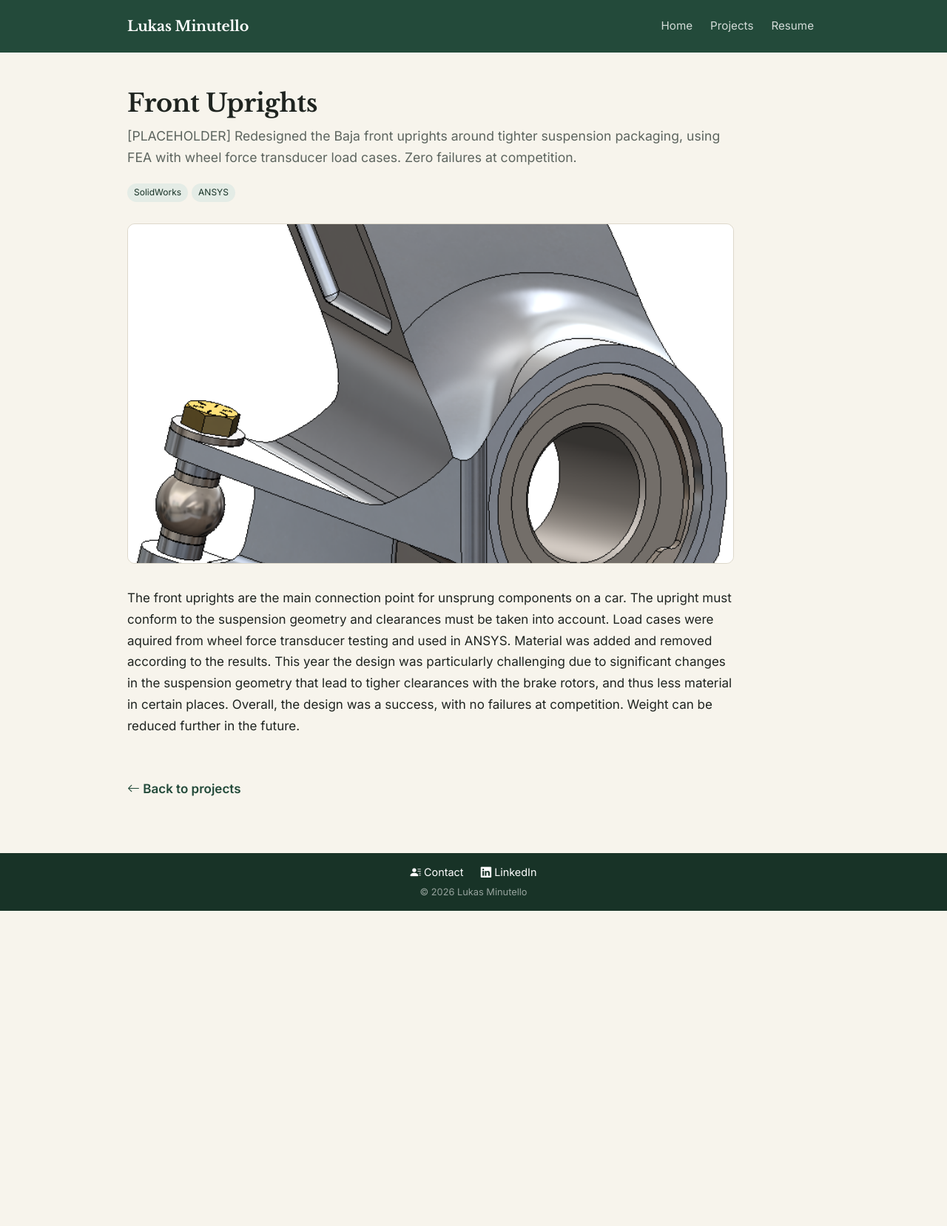
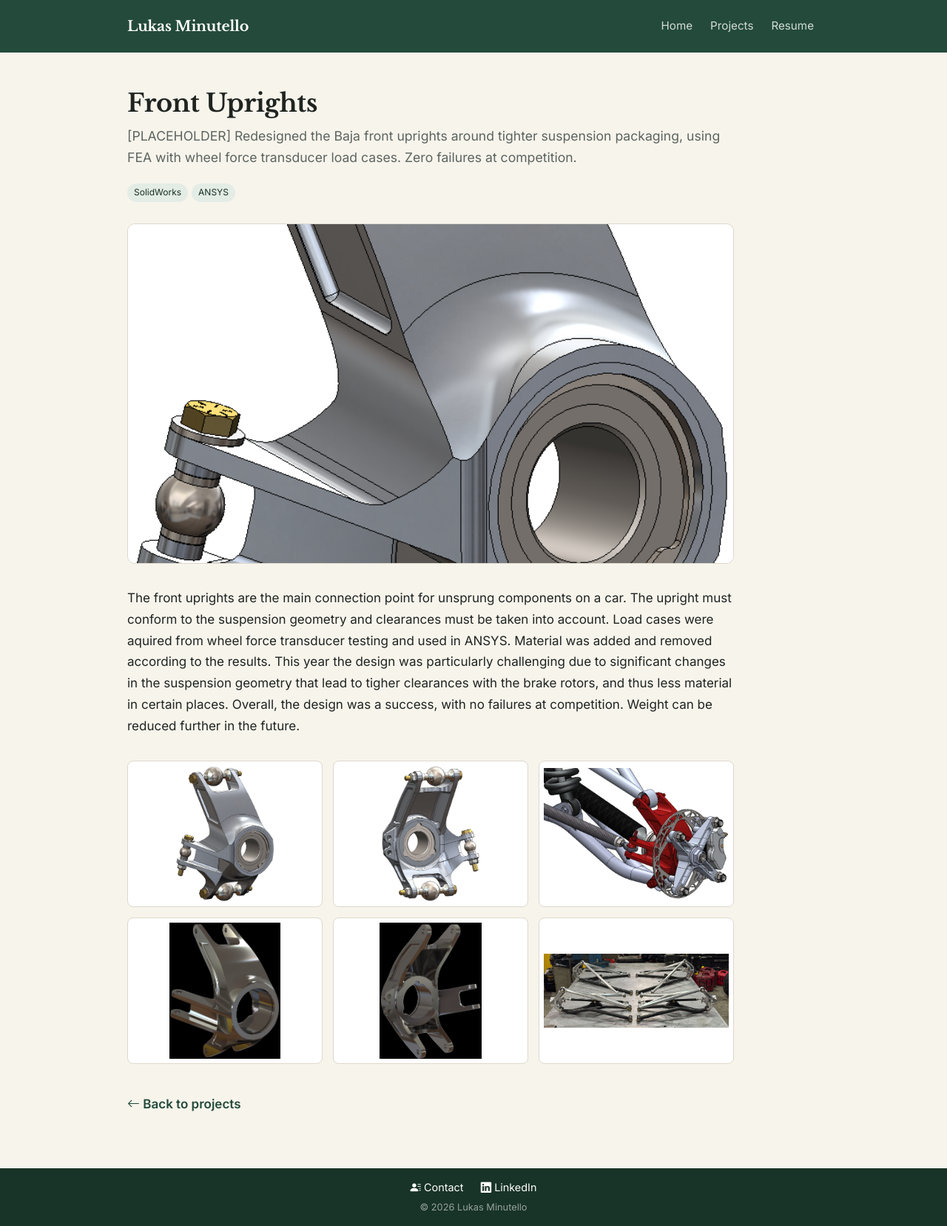
Before and after one commit to lminutello/LukasMinutello, a Jekyll site: the page built from _projects/2024-front-uprights.md, in a window 1280 px wide. Shown: the whole page at 74% size. Built offline with Jekyll 4.4.1, drawn with Linux system fonts in a browser that asks for light colours; before the commit the page ends 1231 px from its top, so only the background shows below that.

Commit message:
Add tie rods/steering column project and image galleries from Digication
- New project page: Tie Rods and Steering Column (featured), placeholder text
  drawn from the resume bullets, 7 images
- Front uprights page gets a 6-image gallery
- Reusable gallery include for project pages (click opens full image)
- Resume tie rods bullet links to the new page
- Images resized/compressed from the Digication export (~25 MB -> ~1 MB)

Co-Authored-By: Claude Opus 5.5 <noreply@anthropic.com>
Claude-Session: https://claude.ai/code/session_01APgtAAANrpUwGP3NcpSnbC

```diff
--- /dev/null
+++ b/_includes/gallery.html
@@ -0,0 +1,10 @@
+{% if include.images %}
+<div class="gallery">
+  {% for img in include.images %}
+  <figure>
+    <a href="{{ img.src | relative_url }}" target="_blank" rel="noopener"><img src="{{ img.src | relative_url }}" alt="{{ img.alt | default: page.title }}" loading="lazy"></a>
+    {% if img.caption %}<figcaption>{{ img.caption }}</figcaption>{% endif %}
+  </figure>
+  {% endfor %}
+</div>
+{% endif %}
--- a/_layouts/project.html
+++ b/_layouts/project.html
@@ -15,5 +15,7 @@ layout: default
     {{ content }}
   </div>
 
+  {% include gallery.html images=page.gallery %}
+
   <a href="{{ "/projects/" | relative_url }}" class="back-arrow"><i class="bi bi-arrow-left"></i> Back to projects</a>
 </article>
--- a/_pages/resume.html
+++ b/_pages/resume.html
@@ -82,7 +82,7 @@ permalink: /resume/
       <ul>
         <li>Modeled the <a href="{{ '/projects/2024-front-uprights/' | relative_url }}">front uprights</a> in SolidWorks to comply with tighter constraints prompted by the suspension geometry.</li>
         <li>Performed FEA in ANSYS using load cases derived from wheel force transducer testing, informing optimal locations for material addition/removal and retaining legacy FOS despite tighter packaging.</li>
-        <li>Designed the tie rods and steering column using carbon fiber tubing and aluminum inserts for weight reduction.</li>
+        <li>Designed the <a href="{{ '/projects/2023-tie-rods-steering-column/' | relative_url }}">tie rods and steering column</a> using carbon fiber tubing and aluminum inserts for weight reduction.</li>
         <li>Developed rigorous adhesive bonding processes achieving a 50% increase in bond shear strength as measured by torsion and pull-out testing.</li>
         <li>Modeled carbon fiber tie rod tubes in ANSYS ACP using manufacturer layup data and performed Euler buckling analysis to validate the reported critical load.</li>
       </ul>
--- a/_projects/2024-front-uprights.md
+++ b/_projects/2024-front-uprights.md
@@ -7,6 +7,13 @@ title: Front Uprights
 description: Front Uprights for Cornell Baja Racing TG21 Car (2024-2025)
 technologies: [SolidWorks, ANSYS]
 image: /assets/images/front-upright.png
+gallery:
+  - src: /assets/images/front-upright/1.jpg
+  - src: /assets/images/front-upright/2.jpg
+  - src: /assets/images/front-upright/3.jpg
+  - src: /assets/images/front-upright/4.jpg
+  - src: /assets/images/front-upright/5.jpg
+  - src: /assets/images/front-upright/6.jpg
 ---
 
 
--- a/_sass/custom.scss
+++ b/_sass/custom.scss
@@ -192,6 +192,27 @@ footer {
 }
 .back-arrow:hover { transform: translateX(-4px); color: $green-dark; }
 
+// ---------- Project gallery ----------
+.gallery {
+  display: grid;
+  grid-template-columns: repeat(auto-fill, minmax(240px, 1fr));
+  gap: 14px;
+  margin-top: 2rem;
+  figure { margin: 0; }
+  img {
+    width: 100%;
+    aspect-ratio: 4 / 3;
+    object-fit: contain;
+    padding: 6px;
+    border-radius: 8px;
+    border: 1px solid $rule;
+    background: #fff;
+    transition: border-color 0.2s;
+  }
+  a:hover img { border-color: $green; }
+  figcaption { font-size: 0.85rem; color: $muted; margin-top: 4px; }
+}
+
 // ---------- Code ----------
 .highlight {
   background: #1d2420;
```
Also changed, not shown: _projects/2023-tie-rods-steering-column.md (added, +23 -0 lines), _projects/MAE_4272_BladeDesignProject.md (+1 -1 lines), assets/images/front-upright/1.jpg (added), assets/images/front-upright/2.jpg (added), assets/images/front-upright/3.jpg (added), assets/images/front-upright/4.jpg (added), assets/images/front-upright/5.jpg (added), assets/images/front-upright/6.jpg (added), assets/images/tie-rods/1.jpg (added), assets/images/tie-rods/2.jpg (added), assets/images/tie-rods/3.jpg (added), assets/images/tie-rods/4.jpg (added), assets/images/tie-rods/5.jpg (added), assets/images/tie-rods/6.jpg (added), 1 more files.
